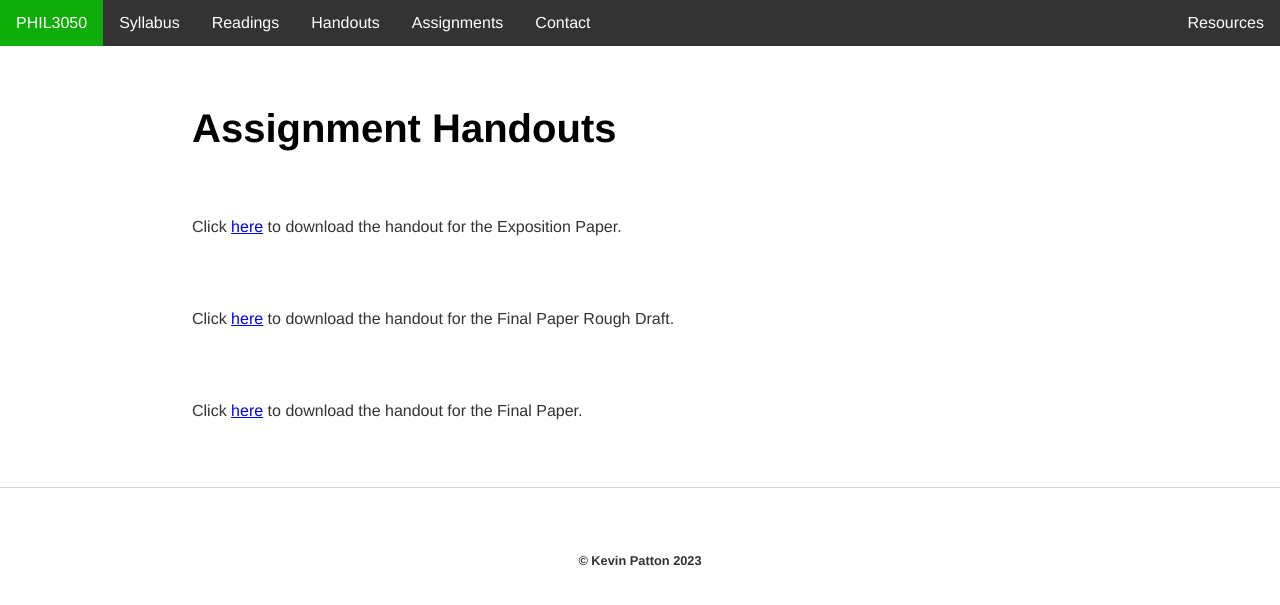
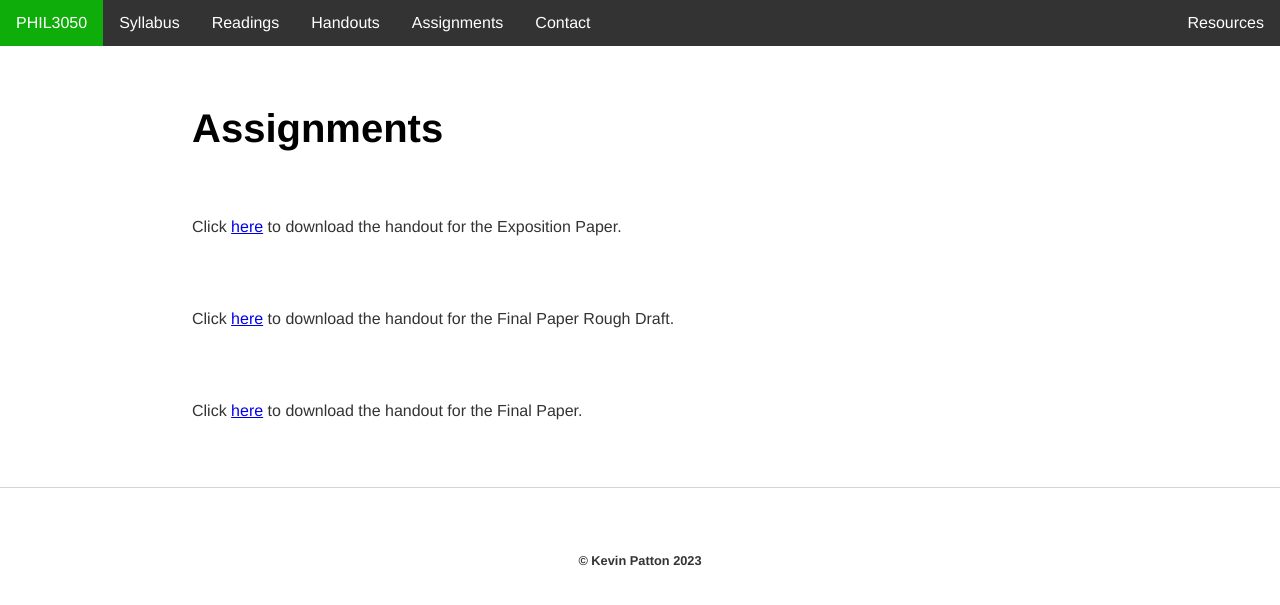
Before and after one commit to kevinjpatton/kevinjpatton.github.io, a Jekyll site: the page built from teaching/phil_3050/assignments/index.html, in a window 1280 px wide. Shown: the top 605 px of the page. Built offline with Jekyll 4.4.1, drawn with Linux system fonts in a browser that asks for light colours; Markdown is read by kramdown in place of the engine named in the settings.

Commit message:
Update index.html

```diff
--- a/teaching/phil_3050/assignments/index.html
+++ b/teaching/phil_3050/assignments/index.html
@@ -2,7 +2,7 @@
 layout: 3050
 title: PHIL3050 - Assignments
 ---
-<h1>Assignment Handouts</h1>
+<h1>Assignments</h1>
 <p>Click <a href="/teaching/phil_3050/Handout - Expo Paper.pdf" target="_blank">here</a> to download the handout for the Exposition Paper.</p>
 <p>Click <a href="/teaching/phil_3050/Handout - ExpoPaper2.pdf" target="_blank">here</a> to download the handout for the Final Paper Rough Draft.</p>
 <p>Click <a href="/teaching/phil_3050/Handout - Final Paper - 3050.pdf" target="_blank">here</a> to download the handout for the Final Paper.</p>
```
